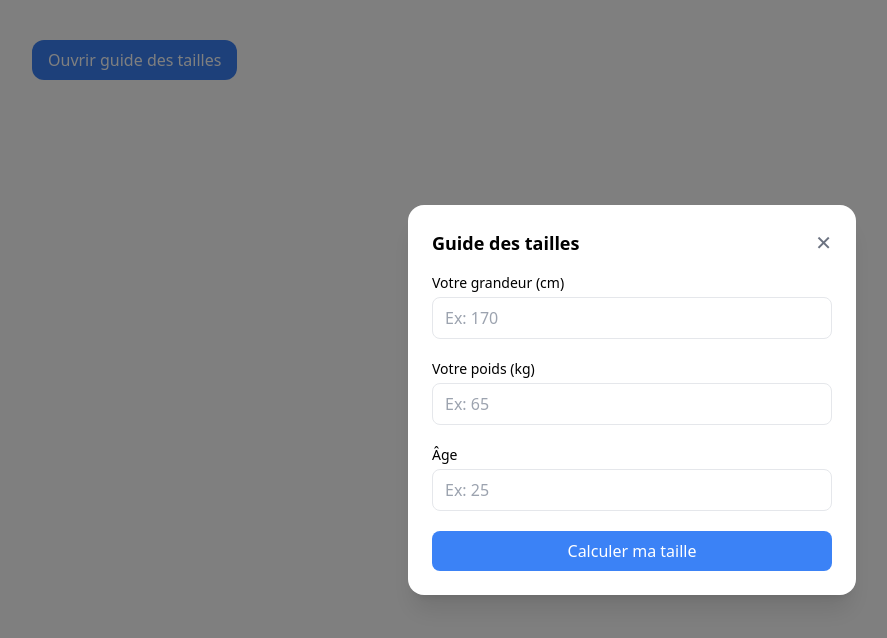
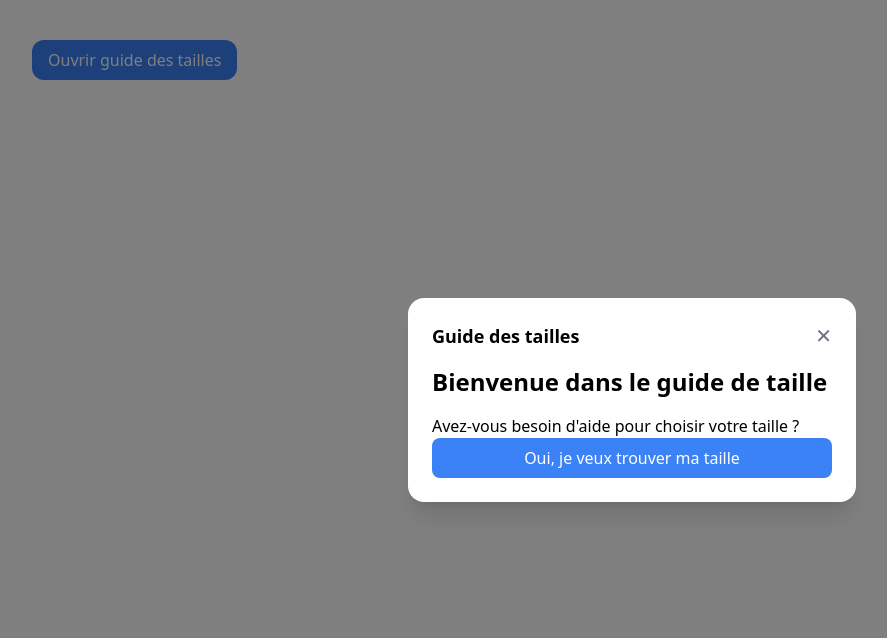
Before and after one commit to carolinachaconr/STAGE-MC-GUIDETAILLE, a React (Vite) app in the folder GuideDeTaille/: page / in a window 1280 px wide. Both pictures are taken after a click on the button "Ouvrir guide des tailles". Shown: the top 638 px of the page, without its empty margins (8-895 px from the left). Built offline with nearby package versions, Linux system fonts and the light colour scheme.

Commit message:
ajout du début du quiz
ajout du début du quiz

```diff
--- a/GuideDeTaille/src/App.jsx
+++ b/GuideDeTaille/src/App.jsx
@@ -1,9 +1,12 @@
 import { useState } from "react";
 import Modal from "./components/Modal";
 import SizeForm from "./components/SizeForm";
+import StartForm from "./components/StartForm";
 
 export default function App() {
   const [open, setOpen] = useState(false);
+  // <onClick={() => setOpen(true)}>SizeForm</onClick>
+
 
   return (
     <div className="p-10">
@@ -20,7 +23,9 @@ export default function App() {
         onClose={() => setOpen(false)}
         title="Guide des tailles"
       >
-        <SizeForm />
+        <StartForm />
+        {/* <SizeForm /> */}
+
       </Modal>
 
     </div>
--- a/GuideDeTaille/src/components/SizeForm.jsx
+++ b/GuideDeTaille/src/components/SizeForm.jsx
@@ -1,4 +1,28 @@
+
+import { useState } from "react";
+
 export default function SizeForm() {
+  const [height, setHeight] = useState("");
+  const [weight, setWeight] = useState("");
+  const [age, setAge] = useState("");
+  const [size, setSize] = useState("");
+
+  const calculateSize = () => {
+    if (!height || !weight || !age) {
+      alert("Veuillez remplir tous les champs");
+      return;
+    }
+   if (height>=170 && weight<= 70){
+      setSize("M");
+   }
+    else if (height>=170 && weight>70){
+      setSize("L");
+    }
+    else{
+      setSize("S");
+    }
+  }
+
   return (
     <form className="space-y-5">
 
@@ -8,6 +32,8 @@ export default function SizeForm() {
         </label>
         <input
           type="number"
+          value={height}
+          onChange={(e)=> setHeight(Number(e.target.value))}
           placeholder="Ex: 170"
           className="w-full border rounded-lg px-3 py-2 focus:outline-none focus:ring-2 focus:ring-blue-500"
         />
@@ -19,6 +45,8 @@ export default function SizeForm() {
         </label>
         <input
           type="number"
+          value={weight}
+          onChange={(e) => setWeight(Number(e.target.value))}
           placeholder="Ex: 65"
           className="w-full border rounded-lg px-3 py-2 focus:outline-none focus:ring-2 focus:ring-blue-500"
         />
@@ -30,6 +58,8 @@ export default function SizeForm() {
         </label>
         <input
           type="number"
+          value={age}
+          onChange={(e) => setAge(Number(e.target.value))}
           placeholder="Ex: 25"
           className="w-full border rounded-lg px-3 py-2 focus:outline-none focus:ring-2 focus:ring-blue-500"
         />
@@ -39,10 +69,25 @@ export default function SizeForm() {
 
       <button
         type="button"
+        onClick={calculateSize}
         className="w-full bg-blue-500 text-white py-2 rounded-lg hover:bg-blue-600"
       >
         Calculer ma taille
       </button>
+        {size && (
+
+        <div className="bg-gray-100 p-4 rounded-lg text-center">
+
+          <p className="text-sm text-gray-500">
+            Taille recommandée
+          </p>
+
+          <p className="text-2xl font-bold">
+            {size}
+          </p>
+
+        </div>
+      )}
 
     </form>
   );
--- /dev/null
+++ b/GuideDeTaille/src/components/StartForm.jsx
@@ -0,0 +1,38 @@
+
+import { useState } from "react";
+
+import SizeForm from "./SizeForm";
+
+export default function StartForm() {
+     const [startQuiz, setStartQuiz] = useState(false);
+
+
+  return (
+
+
+      <div>
+        {!startQuiz ? (
+          <>
+            <h1 className="text-2xl font-bold mb-4">Bienvenue dans le guide de taille</h1>
+            <p>Avez-vous besoin d'aide pour choisir votre taille ?</p>
+            <button
+            onClick={() => setStartQuiz(true)}
+            className="w-full bg-blue-500 text-white py-2 rounded-lg hover:bg-blue-600">
+              Oui, je veux trouver ma taille
+            </button>
+          </>
+        ) : (
+          <SizeForm />
+        )}
+
+
+      </div>
+
+
+
+
+
+
+
+  );
+}
```
